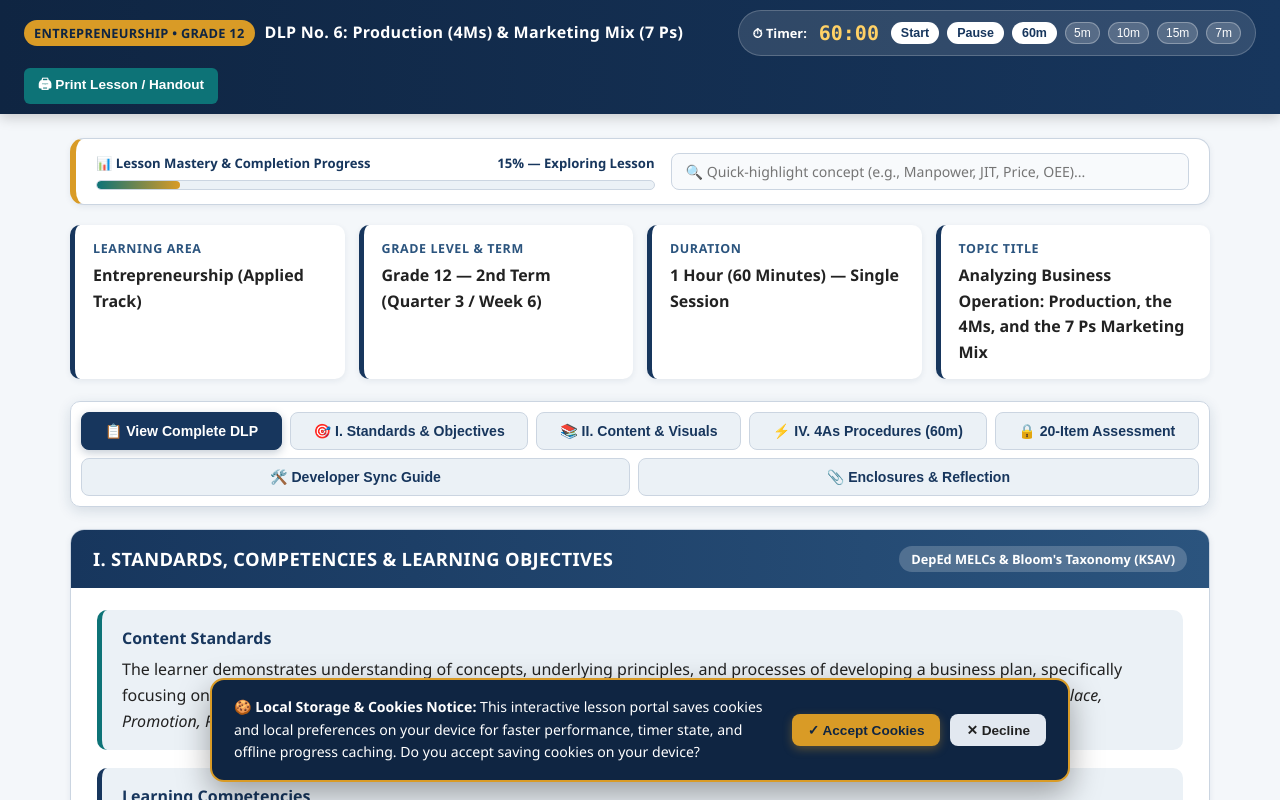
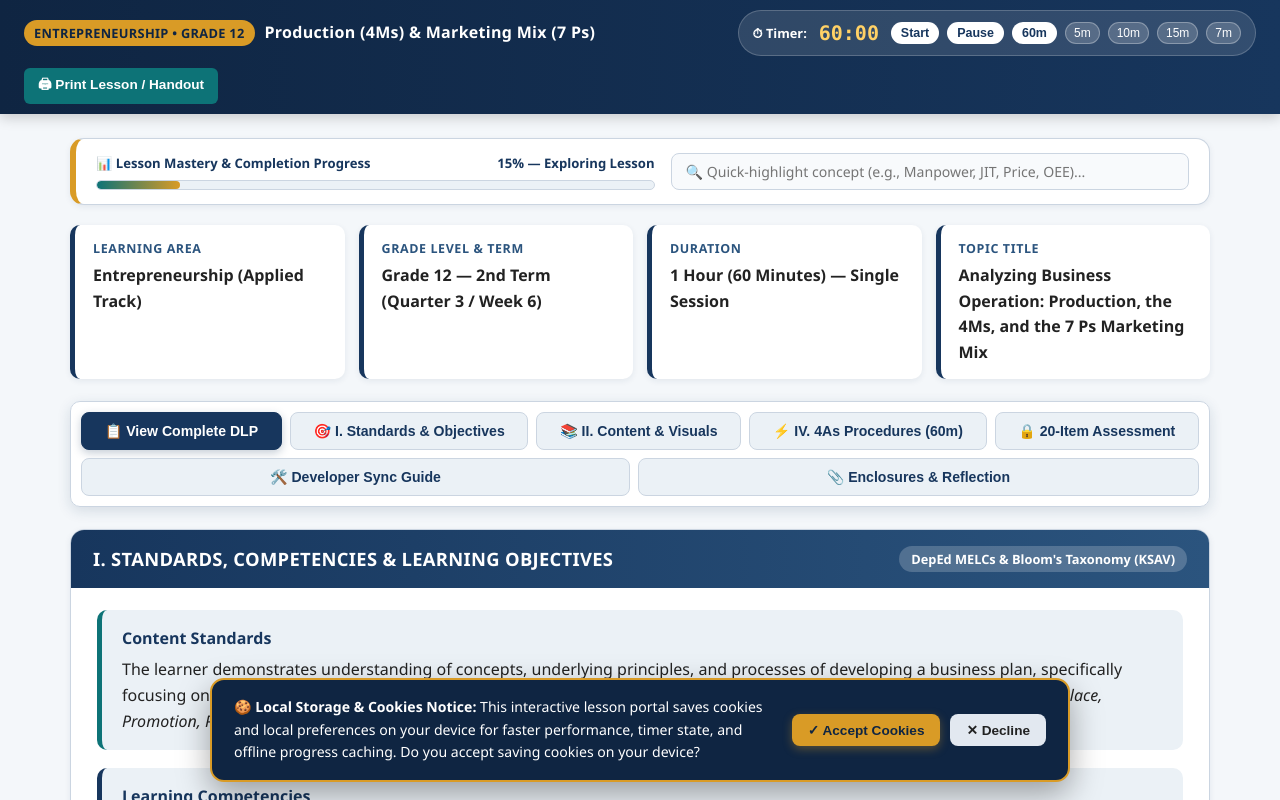
Before and after one commit to desk-education/analyzing_business_4m_7p, a plain HTML site: page index.html in a window 1280 px wide. Shown: the top 800 px of the page. Drawn offline with Linux system fonts and the light colour scheme.

Commit message:
Update index.html

```diff
--- a/index.html
+++ b/index.html
@@ -36,7 +36,7 @@
   <header class="classroom-toolbar">
     <div class="toolbar-brand">
       <span class="toolbar-badge">Entrepreneurship • Grade 12</span>
-      <span>DLP No. 6: Production (4Ms) &amp; Marketing Mix (7 Ps)</span>
+      <span>Production (4Ms) &amp; Marketing Mix (7 Ps)</span>
     </div>
 
     <!-- Live Classroom Countdown Timer -->
```
